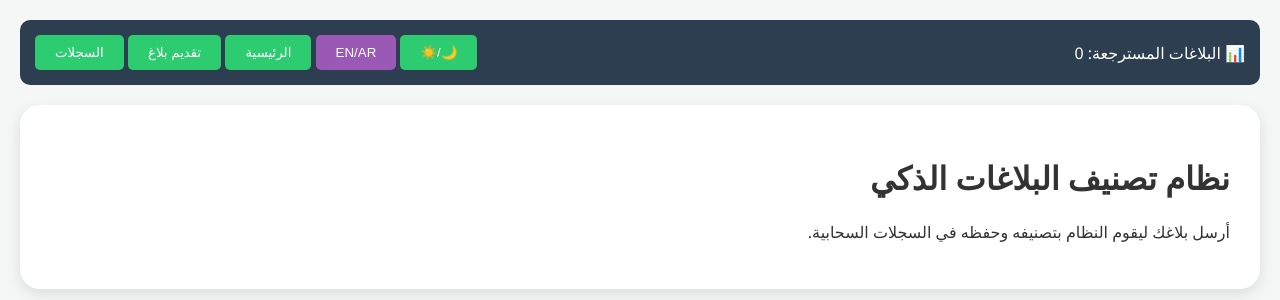
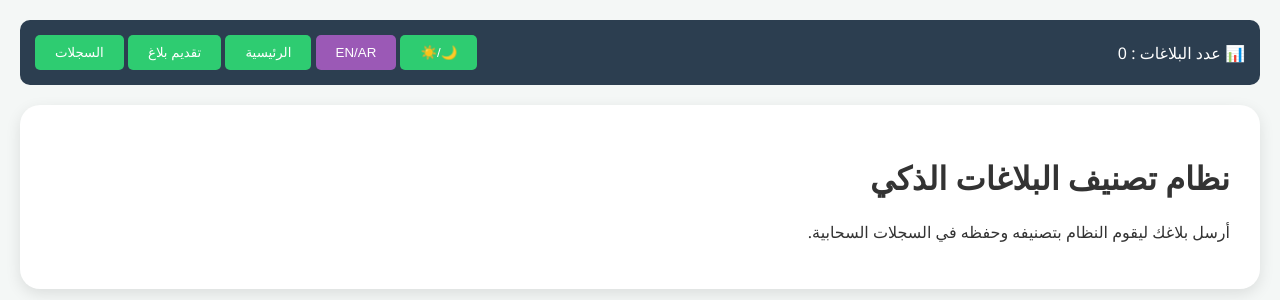
Before and after one commit to AmAnn90876/Classifier-7, a Flask app: page / in a window 1280 px wide. Shown: the top 300 px of the page. Run offline with Flask 3, Linux system fonts and the light colour scheme; parts of the project's set-up code (start-up, migrations or seed data) failed here and were passed over.

Commit message:
Update index.html
Signed-off-by: AmAnn90876 <amani123456789asd@gmail.com>

```diff
--- a/templates/index.html
+++ b/templates/index.html
@@ -24,7 +24,7 @@
 <body>
 
 <div class="nav-bar">
-    <div>📊 <span data-i18n="reports_count">البلاغات المسترجعة</span>: <span id="count">0</span></div>
+    <div>📊 <span data-i18n="reports_count">عدد البلاغات </span>: <span id="count">0</span></div>
     <div>
         <button onclick="toggleDarkMode()">🌙/☀️</button>
         <button class="btn-lang" onclick="toggleLanguage()">EN/AR</button>
```
